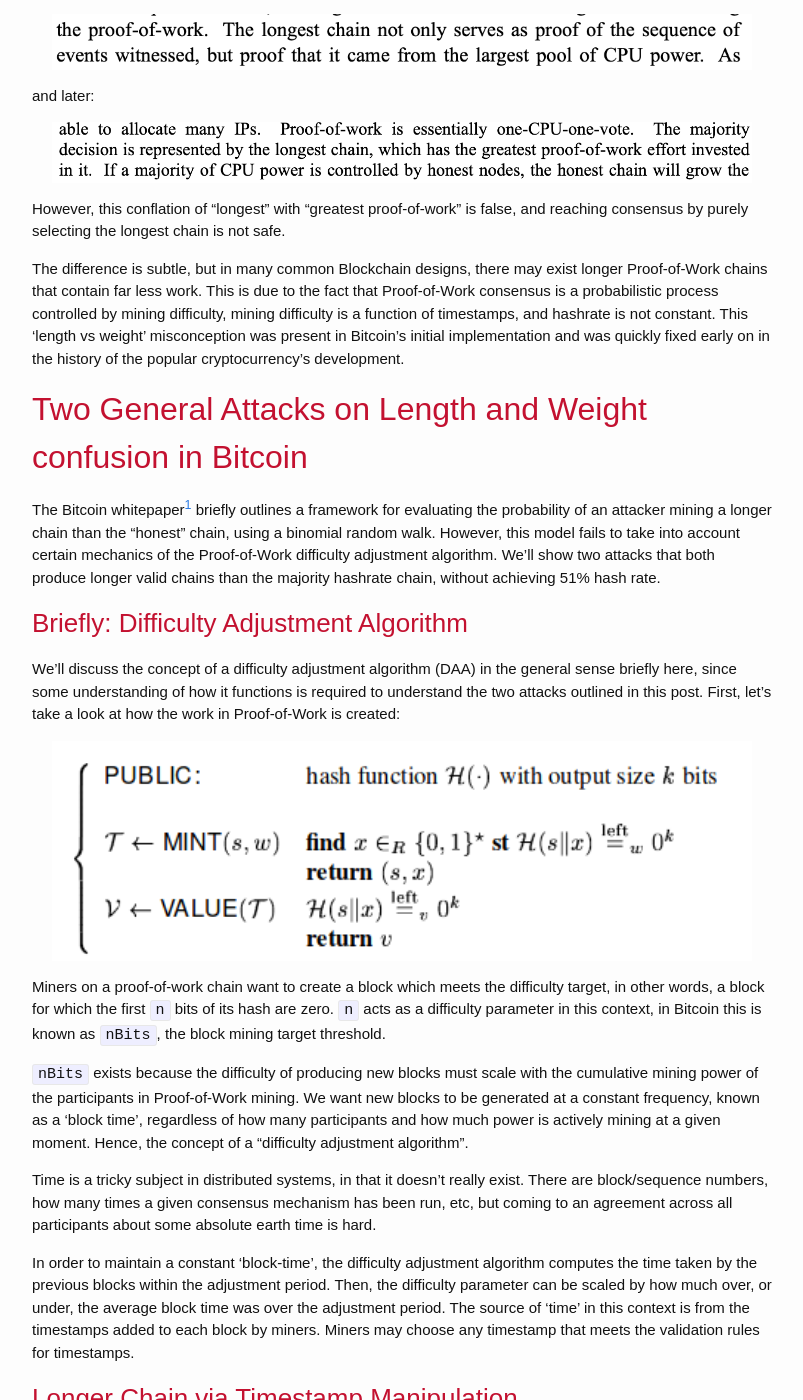
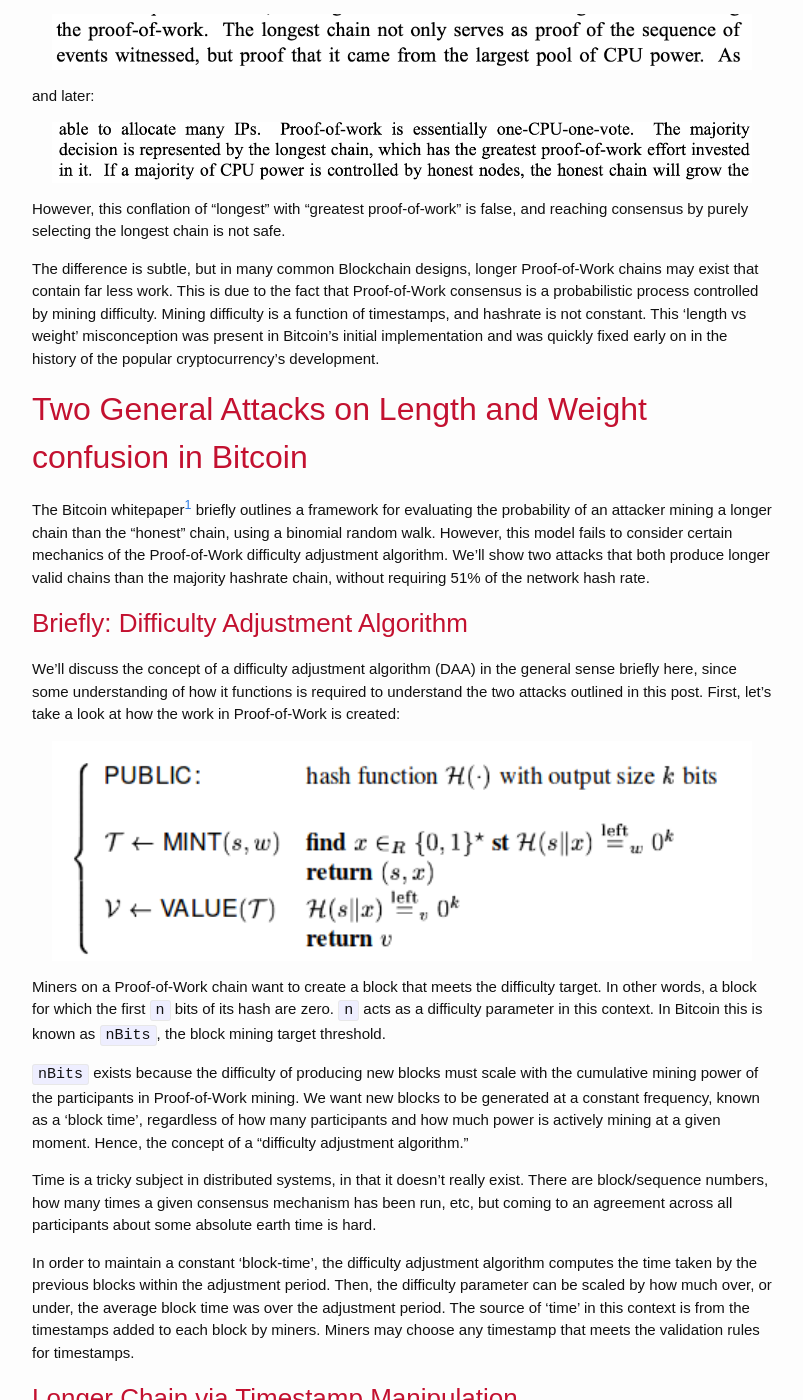
Before and after one commit to CryptoServices/cryptoservices.github.io, a Jekyll site: the page built from _posts/2019-05-17-bitcoin-length-weight-confusion.md, in a window 1280 px wide and 1400 px high, scrolled down 658 px. Shown: the whole window, without its empty margins (238-1041 px from the left). Built offline with Jekyll 4.4.1, drawn with Linux system fonts in a browser that asks for light colours; some of the changed text lies outside the part shown.

Commit message:
minor edits

````diff
--- a/_posts/2019-05-17-bitcoin-length-weight-confusion.md
+++ b/_posts/2019-05-17-bitcoin-length-weight-confusion.md
@@ -9,12 +9,12 @@
 
 Bitcoin was first popularized in [Bitcoin: A Peer-to-Peer Electronic Cash
 System](https://bitcoin.org/bitcoin.pdf) (2008). The paper[^nak] has spawned
-a wide variety of systems which use a similar permissionless model for
+a wide variety of systems that use a similar permissionless model for
 achieving consensus.
 
 Bitcoin's consensus algorithm, hereby referred to as "Nakamoto Consensus",
 powers many cryptocurrencies today. The basic concept is simple, the state is
-organized into a tree structure, or 'block tree'. Each node in the tree is a
+organized into a tree structure, or "block tree." Each node in the tree is a
 valid block of transactions, and blocks necessarily point to the previous
 block's cryptographic hash. Nodes reach consensus by selecting a path in this
 tree of valid blocks. This is the basic structure which defines many
@@ -48,10 +48,9 @@
 However, this conflation of "longest" with "greatest proof-of-work" is false,
 and reaching consensus by purely selecting the longest chain is not safe.
 
-The difference is subtle, but in many common Blockchain designs, there may
-exist longer Proof-of-Work chains that contain far less work. This is due to
+The difference is subtle, but in many common Blockchain designs, longer Proof-of-Work chains may exist that contain far less work. This is due to
 the fact that Proof-of-Work consensus is a probabilistic process controlled
-by mining difficulty, mining difficulty is a function of timestamps, and
+by mining difficulty. Mining difficulty is a function of timestamps, and
 hashrate is not constant. This 'length vs weight' misconception was present
 in Bitcoin's initial implementation and was quickly fixed early on in the
 history of the popular cryptocurrency's development.
@@ -62,10 +61,10 @@
 The Bitcoin whitepaper[^nak] briefly outlines a framework for
 evaluating the probability of an attacker mining a longer chain than
 the "honest" chain, using a binomial random walk. However, this model
-fails to take into account certain mechanics of the Proof-of-Work
+fails to consider certain mechanics of the Proof-of-Work
 difficulty adjustment algorithm. We'll show two attacks that both
 produce longer valid chains than the majority hashrate chain, without
-achieving 51% hash rate.
+requiring 51% of the network hash rate.
 
 ### Briefly: Difficulty Adjustment Algorithm
 
@@ -80,17 +79,17 @@
 </p>
 
 
-Miners on a proof-of-work chain want to create a block which meets the
-difficulty target, in other words, a block for which the first `n` bits of
-its hash are zero. `n` acts as a difficulty parameter in this context, in
-Bitcoin this is known as `nBits`, the block mining target threshold.
+Miners on a Proof-of-Work chain want to create a block that meets the difficulty
+target. In other words, a block for which the first `n` bits of its hash are
+zero. `n` acts as a difficulty parameter in this context. In Bitcoin this is
+known as `nBits`, the block mining target threshold.
 
 `nBits` exists because the difficulty of producing new blocks must scale with
 the cumulative mining power of the participants in Proof-of-Work mining. We
 want new blocks to be generated at a constant frequency, known as a 'block
 time', regardless of how many participants and how much power is actively
 mining at a given moment. Hence, the concept of a "difficulty adjustment
-algorithm".
+algorithm."
 
 Time is a tricky subject in distributed systems, in that it doesn't really
 exist. There are block/sequence numbers, how many times a given consensus
@@ -183,7 +182,7 @@
 The correct method for selecting the current state from the tree of valid blocks
 linked together by Proof-of-Work is to compute the cumulative amount of work
 required to produce the chain, and select the chain with the highest cumulative
-work. In the case of Bitcoin and other PoW cryptocurrencies that use an `nBits`
+work. In the case of Bitcoin and other Proof-of-Work cryptocurrencies that use an `nBits`
 target threshold, this can be computed by taking:
 
 ```
@@ -199,7 +198,7 @@
 # Conclusion
 
 This length and weight confusion remains a common misconception about Nakamoto
-consensus. Consensus protocols are complex, and many edge cases which may seem
+Consensus. Consensus protocols are complex, and many edge cases that may seem
 innocuous can have drastic consequences. Blockchain developers should
 carefully consider possible attacks against their consensus scheme, adopting
 a defensive mindset and learning from previous mistakes encountered in common
````
Also changed, not shown: other parts of _posts/2019-05-17-bitcoin-length-weight-confusion.md (+4 -4 lines).
